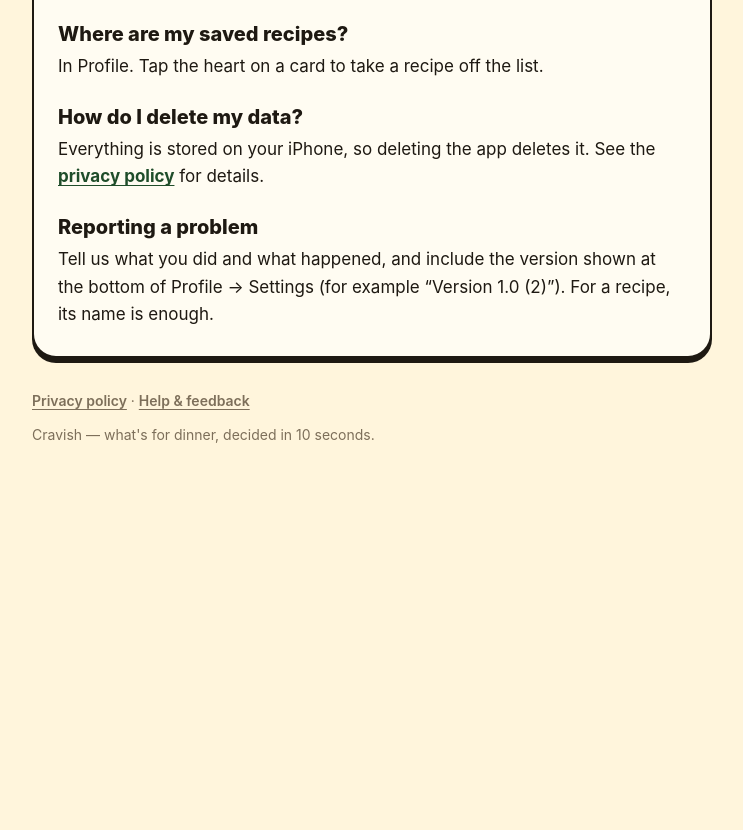
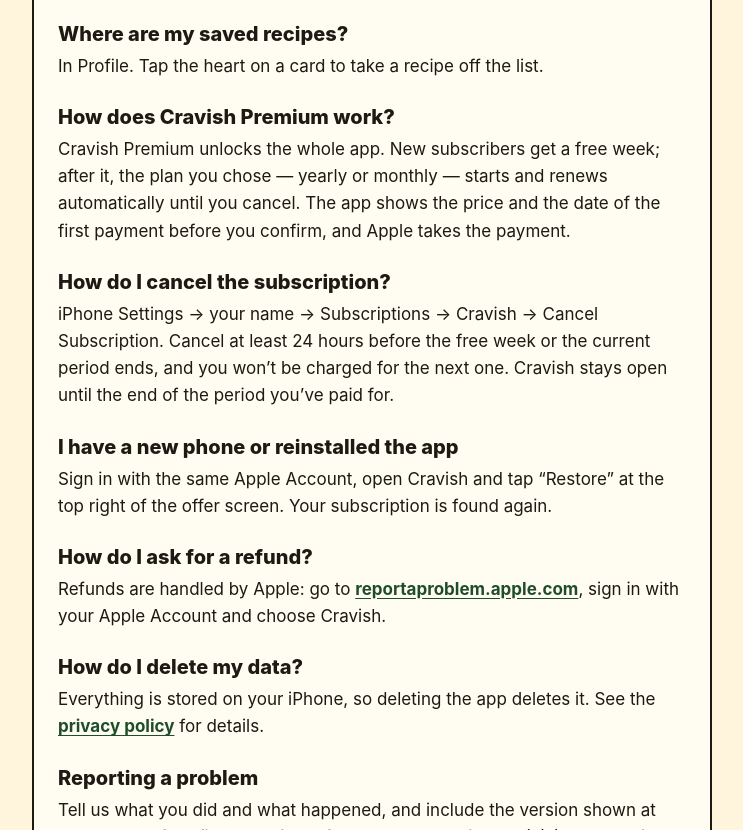
Before and after one commit to annakolesnikova323-cell/cravish-site, a plain HTML site: page support.html in a window 1280 px wide. Shown: the part 777-1607 px from the top of the page, without its empty margins (268-1011 px from the left). Before the commit the page ends 1292 px from the top, so only its background shows below. Drawn offline with Linux system fonts and the light colour scheme.

Commit message:
Explain the subscription on the help page and drop the line about Ukraine
Co-Authored-By: Claude Opus 5.5 <noreply@anthropic.com>

```diff
--- a/support.html
+++ b/support.html
@@ -34,6 +34,18 @@
 <h2>Where are my saved recipes?</h2>
 <p>In Profile. Tap the heart on a card to take a recipe off the list.</p>
 
+<h2>How does Cravish Premium work?</h2>
+<p>Cravish Premium unlocks the whole app. New subscribers get a free week; after it, the plan you chose — yearly or monthly — starts and renews automatically until you cancel. The app shows the price and the date of the first payment before you confirm, and Apple takes the payment.</p>
+
+<h2>How do I cancel the subscription?</h2>
+<p>iPhone Settings → your name → Subscriptions → Cravish → Cancel Subscription. Cancel at least 24 hours before the free week or the current period ends, and you won’t be charged for the next one. Cravish stays open until the end of the period you’ve paid for.</p>
+
+<h2>I have a new phone or reinstalled the app</h2>
+<p>Sign in with the same Apple Account, open Cravish and tap “Restore” at the top right of the offer screen. Your subscription is found again.</p>
+
+<h2>How do I ask for a refund?</h2>
+<p>Refunds are handled by Apple: go to <a href="https://reportaproblem.apple.com">reportaproblem.apple.com</a>, sign in with your Apple Account and choose Cravish.</p>
+
 <h2>How do I delete my data?</h2>
 <p>Everything is stored on your iPhone, so deleting the app deletes it. See the <a href="privacy">privacy policy</a> for details.</p>
 
```
Also changed, not shown: privacy.html (+1 -1 lines), uk/privacy.html (+1 -1 lines), uk/support.html (+12 -0 lines).
